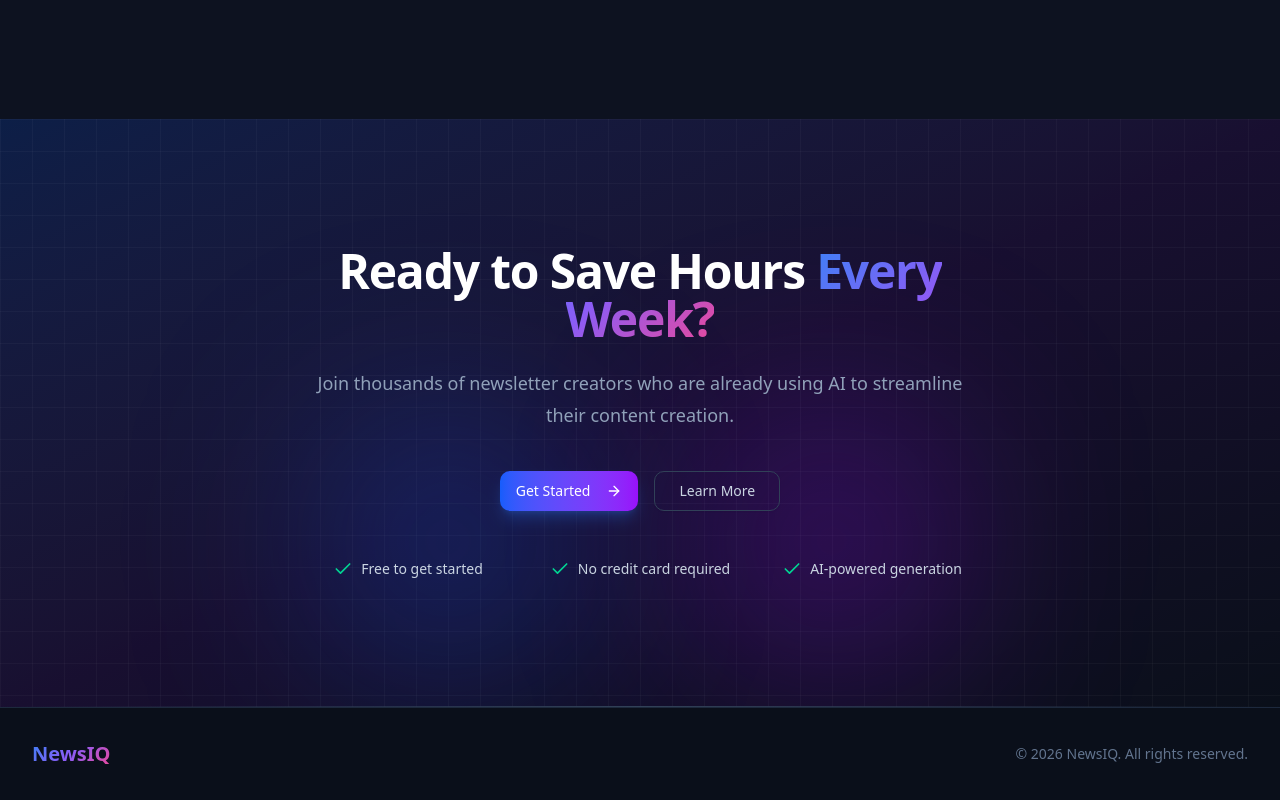
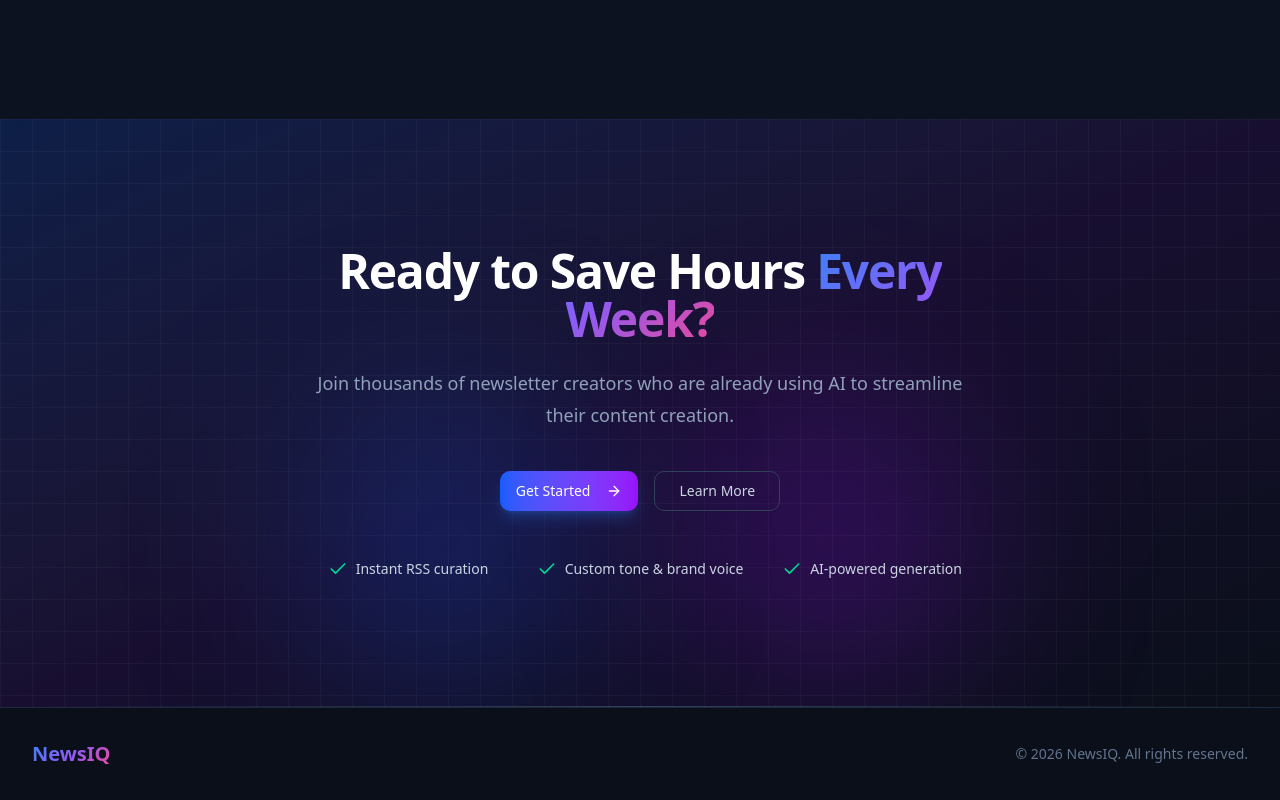
Before and after one commit to groot34/NewsIQ, a Next.js app: page / in a window 1280 px wide. Shown: the part 2724-3524 px from the top of the page. Built offline with nearby package versions, Linux system fonts and the light colour scheme; no server answers.

Commit message:
chore: remove placeholder image and delete free tier badge from dashboard header

```diff
--- a/components/dashboard/dashboard-header.tsx
+++ b/components/dashboard/dashboard-header.tsx
@@ -6,7 +6,6 @@ import Link from "next/link";
 import { usePathname } from "next/navigation";
 import { Button } from "@/components/ui/button";
 import { cn } from "@/lib/utils";
-import { PlanBadge } from "./plan-badge";
 
 export function DashboardHeader() {
   const pathname = usePathname();
@@ -80,7 +79,6 @@ export function DashboardHeader() {
 
           {/* Right side actions */}
           <div className="flex items-center gap-3">
-            <PlanBadge />
             <SignOutButton>
               <Button
                 variant="outline"
--- a/components/dashboard/plan-badge.tsx
+++ /dev/null
@@ -1,13 +0,0 @@
-"use client";
-
-import { Sparkles } from "lucide-react";
-import { Badge } from "@/components/ui/badge";
-
-export function PlanBadge() {
-  return (
-    <Badge className="gap-1.5 px-3 py-1.5 bg-gradient-to-r from-blue-600 to-purple-600 hover:from-blue-700 hover:to-purple-700 text-white border-0 transition-all">
-      <Sparkles className="h-3.5 w-3.5" />
-      <span className="font-semibold">Free</span>
-    </Badge>
-  );
-}
--- a/components/landing/cta.tsx
+++ b/components/landing/cta.tsx
@@ -33,11 +33,11 @@ export function CTA() {
           <div className="mt-12 grid grid-cols-1 sm:grid-cols-3 gap-6">
             <div className="flex items-center justify-center gap-2 text-slate-300">
               <Check className="size-5 text-emerald-400" />
-              <span className="text-sm">Free to get started</span>
+              <span className="text-sm">Instant RSS curation</span>
             </div>
             <div className="flex items-center justify-center gap-2 text-slate-300">
               <Check className="size-5 text-emerald-400" />
-              <span className="text-sm">No credit card required</span>
+              <span className="text-sm">Custom tone & brand voice</span>
             </div>
             <div className="flex items-center justify-center gap-2 text-slate-300">
               <Check className="size-5 text-emerald-400" />
```
Also changed, not shown: 1 other file (tests, documents, lock files or other folders).
